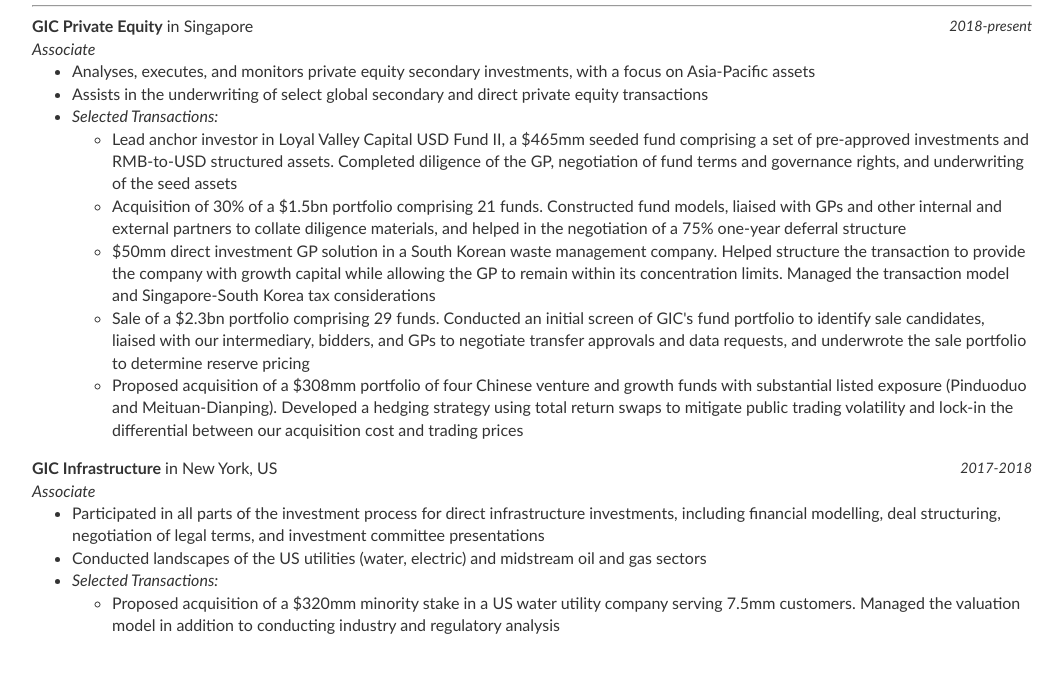
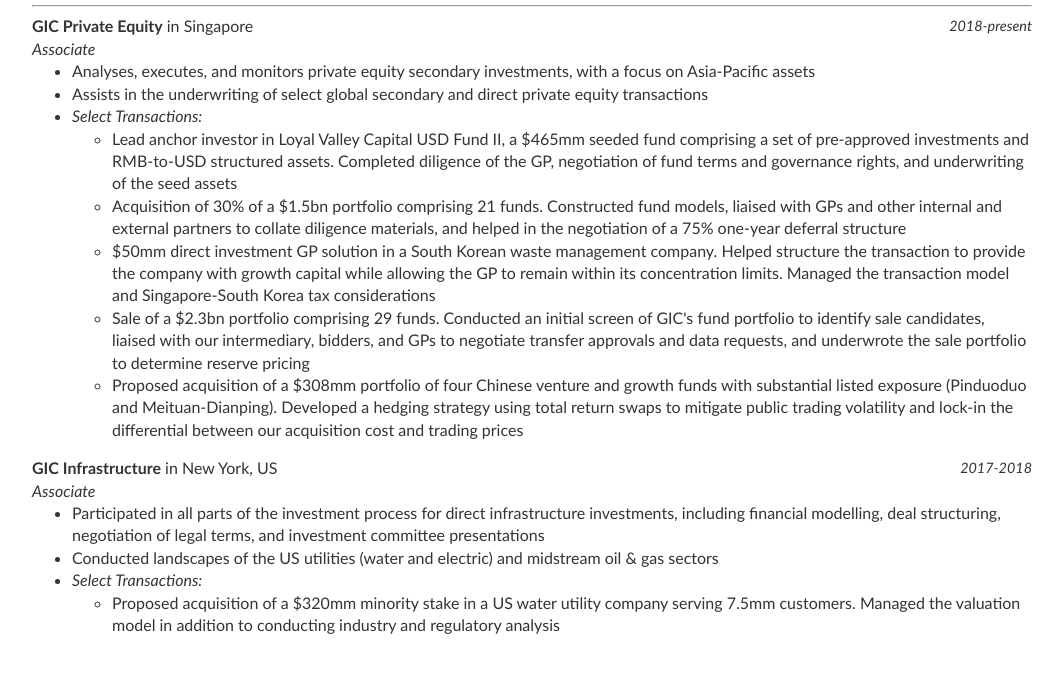
Before and after one commit to robinzxu/robinzxu.github.io, a Jekyll site: the page built from cv/index.html, in a window 1280 px wide. Shown: the part 265-940 px from the top of the page, without its empty margins (108-1171 px from the left). Built offline with Jekyll 4.4.1, drawn with Linux system fonts in a browser that asks for light colours.

Commit message:
Update index.html

```diff
--- a/cv/index.html
+++ b/cv/index.html
@@ -24,7 +24,7 @@
 	<ul style="margin-top:0">
 		<li>Analyses, executes, and monitors private equity secondary investments, with a focus on Asia-Pacific assets
 		<li>Assists in the underwriting of select global secondary and direct private equity transactions
-		<li><i>Selected Transactions:</i>
+		<li><i>Select Transactions:</i>
 		<ul>
 			<li>Lead anchor investor in Loyal Valley Capital USD Fund II, a $465mm seeded fund comprising a set of pre-approved investments and RMB-to-USD structured assets. Completed diligence of the GP, negotiation of fund terms and governance rights, and underwriting of the seed assets
 			<li>Acquisition of 30% of a $1.5bn portfolio comprising 21 funds. Constructed fund models, liaised with GPs and other internal and external partners to collate diligence materials, and helped in the negotiation of a 75% one-year deferral structure
@@ -39,8 +39,8 @@
 	<i>Associate</i>
 	<ul style="margin-top:0">
 		<li>Participated in all parts of the investment process for direct infrastructure investments, including financial modelling, deal structuring, negotiation of legal terms, and investment committee presentations
-		<li>Conducted landscapes of the US utilities (water, electric) and midstream oil and gas sectors
-		<li><i>Selected Transactions:</i>
+		<li>Conducted landscapes of the US utilities (water and electric) and midstream oil & gas sectors
+		<li><i>Select Transactions:</i>
 		<ul>
 			<li>Proposed acquisition of a $320mm minority stake in a US water utility company serving 7.5mm customers. Managed the valuation model in addition to conducting industry and regulatory analysis
 		</ul>
```
